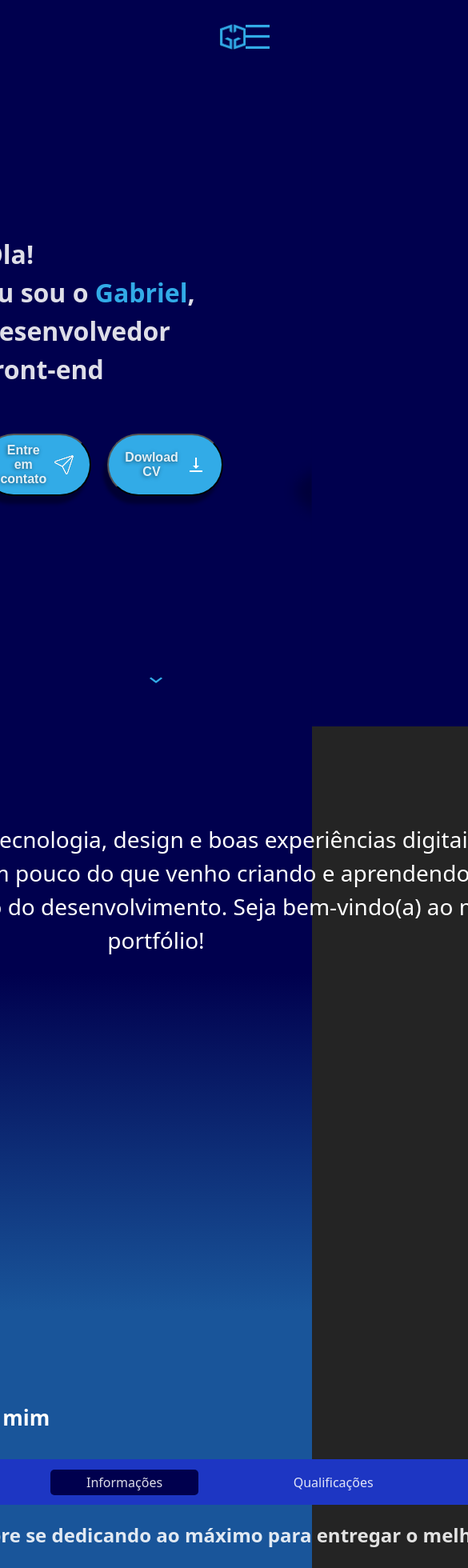
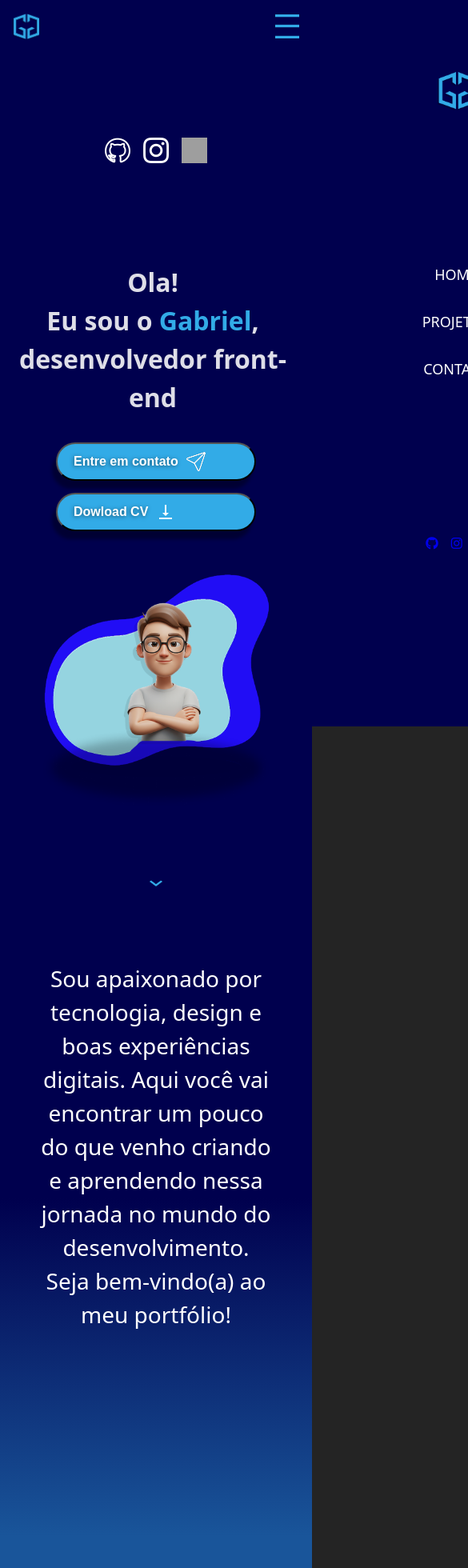
Before and after one commit to GabrielGuerreir0/GGportfolio, a React (Vite) app: page / in a window 390 px wide. Shown: the top 1960 px of the page at 80% size, 585 px wide, since content can reach past the window. Built offline with nearby package versions, Linux system fonts and the light colour scheme; grey boxes are pictures that could not be loaded; a web font is replaced by a local one.

Commit message:
responsividade

```diff
--- a/src/components/Footer/Footer.css
+++ b/src/components/Footer/Footer.css
@@ -1,20 +1,49 @@
 .content-footer {
   background-color: var(--cor-azul-escuro1);
-  justify-content: center;
   display: flex;
   flex-direction: column;
   align-items: center;
-  padding: 5rem;
+  justify-content: center;
+  padding: 5rem 1rem; /* Adicionado padding horizontal para evitar quebra */
+  text-align: center; /* Centraliza o texto */
+  color: var(--cor-txto); /* Cor do texto */
 }
+
 ul {
   list-style: none;
   display: flex;
   gap: 2rem;
+  padding: 0; /* Remove padding padrão da lista */
+  margin: 0; /* Remove margem padrão da lista */
+  margin-bottom: 2rem; /* Adiciona espaço abaixo dos ícones */
 }
+
 .icones {
   width: 1rem;
   height: 1rem;
 }
+
 .direitos-reservados {
   font-size: 0.75rem;
+  line-height: 1.5; /* Melhorar legibilidade em linhas de texto */
 }
+
+/*
+ * --------------------------------------------------------------------------------------
+ * MEDIA QUERIES PARA RESPONSIVIDADE (em telemóveis)
+ * --------------------------------------------------------------------------------------
+ */
+@media (max-width: 480px) {
+  .content-footer {
+    padding: 3rem 1rem; /* Reduz o padding para telas muito pequenas */
+  }
+
+  ul {
+    gap: 1.5rem; /* Reduz o espaçamento entre os ícones */
+  }
+
+  .icones {
+    width: 1.2rem; /* Aumenta ligeiramente o tamanho dos ícones para facilitar o clique */
+    height: 1.2rem;
+  }
+}
--- a/src/components/Navbar/Navbar.css
+++ b/src/components/Navbar/Navbar.css
@@ -5,27 +5,32 @@ nav {
   display: flex;
   align-items: center;
   justify-content: space-between;
-  padding: 1.8rem 13.5rem 1.8rem 17.1rem;
+  padding: 1.8rem 2rem; /* Ajustado para um padding mais flexível */
 }
+
 .logo img {
   width: 33px;
   height: 34px;
 }
+
 .menu-icon {
   display: flex;
   align-items: center;
   cursor: pointer;
 }
+
 .menu-icon img {
   width: 30px;
   height: 30px;
 }
+
 /* Menu lateral */
 .sidebar {
   position: fixed;
   top: 0;
   right: 0;
-  width: 30.6rem;
+  width: 100%; /* Ocupa a largura total em telas pequenas */
+  max-width: 30.6rem; /* Limite a largura em telas maiores */
   height: 100vh;
   background-color: var(--cor-azul-escuro1);
   padding: 2rem 1.5rem;
@@ -45,16 +50,19 @@ nav {
   width: 47px;
   height: 50px;
 }
+
 .sidebar-close {
   display: flex;
   justify-content: flex-end;
 }
+
 .sidebar-header {
   display: flex;
   align-items: center;
   justify-content: center;
   margin-bottom: 10rem;
 }
+
 .sidebar .close-btn {
   align-self: flex-end;
   font-size: 24px;
@@ -81,6 +89,7 @@ nav {
   font-size: 18px;
   transition: color 0.2s;
 }
+
 .sidebar-social {
   display: flex;
   justify-content: center;
@@ -91,14 +100,15 @@ nav {
 .sidebar ul li a:hover {
   color: var(--cor-azul-claro);
 }
+
 .overlay {
   position: fixed;
   top: 0;
   left: 0;
   width: 100vw;
   height: 100vh;
-  background-color: rgba(0, 0, 0, 0.6); /* preto translúcido */
-  z-index: 900; /* abaixo da sidebar que tem z-index: 1000 */
+  background-color: rgba(0, 0, 0, 0.6);
+  z-index: 900;
 }
 
 @keyframes fadeIn {
@@ -109,3 +119,24 @@ nav {
     opacity: 1;
   }
 }
+
+/*
+ * --------------------------------------------------------------------------------------
+ * MEDIA QUERIES PARA RESPONSIVIDADE EM TELAS MENORES (ex: telemóveis)
+ * --------------------------------------------------------------------------------------
+ */
+@media (max-width: 768px) {
+  nav {
+    padding: 1.8rem 1rem; /* Reduz o padding em telas menores */
+  }
+  .sidebar {
+    width: 80%; /* Ocupa 80% da tela em dispositivos móveis */
+  }
+}
+
+@media (max-width: 480px) {
+  /* Adicionalmente, ajusta a barra de navegação para telas muito pequenas */
+  nav {
+    padding: 1rem;
+  }
+}
--- a/src/components/Sobre/Sobre.css
+++ b/src/components/Sobre/Sobre.css
@@ -6,6 +6,7 @@
   position: relative;
   padding-left: 2rem;
 }
+
 .title-sobre::before {
   content: "";
   display: block;
@@ -17,44 +18,40 @@
   left: -0.5rem;
   position: absolute;
 }
+
 .select {
   width: 100%;
   justify-content: center;
   align-items: center;
   display: flex;
 }
+
 .navegacao {
   display: flex;
   flex-direction: row;
   gap: 2rem;
   border-radius: 5px;
   background-color: var(--cor-azul-claro3);
-  width: 42rem;
-  height: 3.6rem;
-  padding-left: 1rem;
-  padding-right: 1rem;
+  width: 100%; /* Largura flexível */
+  max-width: 42rem; /* Limite máximo para telas maiores */
+  height: auto;
+  padding: 0.8rem 1rem; /* Padding flexível */
   margin-left: 0.5rem;
   justify-content: center;
 }
+
 .active {
   background-color: var(--cor-azul-escuro1);
   padding: 0.1rem 2.8rem;
   border-radius: 5px;
 }
+
 .navegacao ul {
   padding: 0;
   display: flex;
   flex-direction: row;
   gap: 2rem;
   margin: 0;
-}
-.navegacao ul li {
-  list-style: none;
-  display: flex;
-  align-items: center;
-  justify-content: center;
-}
-.navegacao ul {
   width: 100%;
   display: flex;
   justify-content: space-around;
@@ -62,36 +59,46 @@
   cursor: pointer;
 }
 
+.navegacao ul li {
+  list-style: none;
+  display: flex;
+  align-items: center;
+  justify-content: center;
+}
+
 .descricao-text {
-  width: 56rem;
+  width: 100%; /* Largura flexível */
+  max-width: 56rem; /* Limite máximo para telas maiores */
   text-align: center;
   font-size: 22px;
 }
 .descricao-text h2 {
   font-size: 24px;
 }
-.informacao {
-}
+
 .informacao-text-line {
   display: flex;
   flex-direction: row;
   align-items: center;
-
   gap: 1rem;
   justify-content: space-between;
 }
+
 .informacao-text {
   display: flex;
   align-items: center;
 }
+
 .minha-apresentacao {
   font-size: 1.37rem;
   color: #d5d5ff;
   margin-bottom: 3rem;
 }
+
 .informacao-text {
   margin-bottom: 3rem;
 }
+
 .informacao-text img {
   margin-right: 0.5rem;
 }
@@ -100,9 +107,11 @@
   padding-left: 6rem;
   font-size: 1.2rem;
 }
+
 .descricao-text-skill h3 {
   font-size: 1.5rem;
 }
+
 .informacao-skills ul {
   display: flex;
   flex-direction: column;
@@ -110,10 +119,12 @@
   list-style: inside;
   font-size: 1.2rem;
 }
+
 .lista-ferramentas-skills {
   padding-top: 2rem;
   padding-left: 6rem;
 }
+
 .lista-ferramentas-skills ul li img {
   width: 3rem;
   height: auto;
@@ -132,7 +143,7 @@
 
 .timeline {
   display: grid;
-  grid-template-columns: 1fr 1fr;
+  grid-template-columns: 1fr 1fr; /* Mantém o layout de 2 colunas em telas maiores */
   gap: 40px;
 }
 
@@ -166,3 +177,74 @@
   font-size: 0.85rem;
   color: #94a3b8;
 }
+
+/*
+ * --------------------------------------------------------------------------------------
+ * MEDIA QUERIES PARA RESPONSIVIDADE (em telemóveis)
+ * --------------------------------------------------------------------------------------
+ */
+@media (max-width: 768px) {
+  .title-sobre {
+    text-align: center;
+    padding-left: 0;
+  }
+
+  .title-sobre::before {
+    display: none;
+  }
+
+  .home-content-avatar-sobre img {
+    width: 42%;
+    height: auto;
+  }
+  .navegacao {
+    flex-direction: column;
+    height: auto;
+    width: 90%;
+    margin-left: 0;
+    padding: 1rem;
+  }
+
+  .navegacao ul {
+    flex-direction: column;
+    align-items: center;
+    gap: 1rem;
+    padding: 0;
+  }
+
+  .active {
+    width: 100%;
+    text-align: center;
+    padding: 0.5rem 0;
+  }
+
+  .descricao-text {
+    font-size: 18px;
+  }
+
+  .informacao-text {
+    justify-content: center;
+  }
+
+  .informacao-text-line {
+    flex-direction: column;
+    align-items: center;
+    text-align: center;
+  }
+
+  .descricao-text-skill,
+  .informacao-skills ul,
+  .lista-ferramentas-skills {
+    padding-left: 0; /* Remove padding lateral em telas pequenas */
+    text-align: center;
+  }
+
+  .timeline {
+    grid-template-columns: 1fr; /* Coloca os elementos em uma única coluna */
+    gap: 20px;
+  }
+
+  .qualificacoes {
+    padding: 15px;
+  }
+}
--- a/src/index.css
+++ b/src/index.css
@@ -13,7 +13,7 @@
   -webkit-font-smoothing: antialiased;
   -moz-osx-font-smoothing: grayscale;
 
-  ---cor-txto: #fff;
+  --cor-txto: #fff;
   --cor-branco-puro: #fff;
   --cor-azul-claro: #32abe7;
   --cor-azul-claro2: #19559a;
--- a/src/pages/Contato/Contato.tsx
+++ b/src/pages/Contato/Contato.tsx
@@ -120,8 +120,8 @@ const Contato: React.FC = () => {
             </div>
           </div>
         </div>
+        <Footer />
       </main>
-      <Footer />
     </div>
   );
 };
--- a/src/pages/Home/Home.css
+++ b/src/pages/Home/Home.css
@@ -1,11 +1,17 @@
+main {
+  width: 100%;
+  height: 100vh;
+}
+
 .home-main {
   background-color: var(--cor-azul-escuro1);
   display: flex;
   align-items: center;
   justify-content: center;
-  padding-top: 9.3rem;
-  padding-bottom: 9.3rem;
+  padding: 0rem 2rem 9.3rem 2rem; /* Adicionado padding horizontal para telas maiores */
+  min-height: 100vh;
 }
+
 .home-contentsocial ul {
   display: flex;
   flex-direction: column;
@@ -21,9 +27,9 @@
   width: 32px;
   height: 32px;
 }
+
 .home-contentsocial {
   position: relative;
-  padding-bottom: 1 0.5rem;
   padding-right: 1.2rem;
 }
 
@@ -46,7 +52,9 @@
   display: flex;
   gap: 20px;
 }
+
 .botao {
+  cursor: pointer;
   background-color: var(--cor-azul-claro);
   color: var(--cor-txto);
   padding: 10px 20px;
@@ -58,12 +66,9 @@
   gap: 10px;
   align-items: center;
   font-weight: bold;
+  white-space: nowrap; /* Evita quebras de linha em botões */
 }
-.botão img {
-  width: 24px;
-  height: 24px;
-  margin-right: 10px;
-}
+
 .home-content-text {
   padding-right: 15rem;
 }
@@ -71,9 +76,7 @@
   margin-bottom: 3.5rem;
   padding-right: 0.5rem;
 }
-.home-content-text .botoes-interacao {
-  padding-right: 2rem;
-}
+
 .home-content-avatar {
   background-image: url("../../assets/imgs/moldura1.png");
   background-size: contain;
@@ -86,6 +89,7 @@
   justify-content: center;
   animation: scale-in 0.8s ease-out forwards;
   position: relative;
+  min-width: 20rem; /* Garante tamanho mínimo */
 }
 
 .home-content-avatar::after {
@@ -102,6 +106,7 @@
   height: 8rem;
   z-index: 1;
 }
+
 .avatar-img {
   width: 65%;
   height: 65%;
@@ -120,27 +125,36 @@
   align-items: center;
   justify-content: center;
   height: 100vh;
+  padding: 0 2rem; /* Adicionado padding horizontal */
 }
+
 .dwon-indicator-image {
   margin-top: 15rem;
   margin-bottom: 10rem;
 }
+
 .dwon-indicator-text {
   color: var(--cor-branco-puro);
   text-align: center;
-  width: 62.5rem;
-  font-size: 28px;
+  width: 100%; /* Torna a largura fluida */
+  max-width: 62.5rem; /* Adiciona um limite máximo */
+  font-size: 1.75rem; /* Ajustado para rem */
   margin-bottom: 40rem;
 }
+
 .texto {
   font-size: 1.75rem;
 }
+
 .home-content-sobre {
   display: flex;
   align-items: center;
   justify-content: center;
   background-color: var(--cor-azul-claro2);
+  padding: 4rem 2rem; /* Adicionado padding para evitar quebra */
+  flex-wrap: wrap; /* Permite quebras de linha em telas menores */
 }
+
 .home-content-avatar-sobre {
   background-image: url("../../assets/imgs/moldura2.png");
   background-size: contain;
@@ -153,7 +167,9 @@
   justify-content: center;
   animation: scale-in 0.8s ease-out forwards;
   position: relative;
+  min-width: 25rem; /* Tamanho mínimo para a moldura */
 }
+
 .home-content-cards {
   background-image: linear-gradient(
     to bottom,
@@ -162,10 +178,20 @@
   );
   text-align: center;
   display: flex;
+  flex-direction: column; /* Organiza em coluna */
+  align-items: center;
   justify-content: center;
   padding-top: 15rem;
+  padding-bottom: 5rem;
+  min-height: 100vh;
 }
-.home-content-cards h2::after {
+
+.home-content-cards h2 {
+  position: relative;
+  margin-bottom: 5rem;
+}
+
+.home-content-cards .title-cards-servico::after {
   content: "";
   background-image: url("../../assets/imgs/detalhe-card.png");
   background-size: contain;
@@ -174,6 +200,8 @@
   height: 2rem;
   position: absolute;
   left: -2.5rem;
+  top: 50%;
+  transform: translateY(-50%);
 }
 
 .content-cards {
@@ -182,16 +210,9 @@
   justify-content: center;
   flex-wrap: wrap;
   gap: 2rem;
+  padding: 0 1rem;
+}
 
-  height: 100vh;
-}
-.title-cards {
-  position: absolute;
-}
-.title-cards::after {
-  content: "";
-  background-image: url("../../assets/imgs/detalhe-card.png");
-}
 .home-content-projetos {
   background-color: var(--cor-azul-escuro1);
   display: flex;
@@ -207,12 +228,17 @@
   align-items: center;
   justify-content: center;
   height: 26.6rem;
-}
-.home-content-contact h2 {
-  width: 34.3rem;
-  font-size: 2rem;
+  padding: 0 1rem;
   text-align: center;
 }
+
+.home-content-contact h2 {
+  font-size: 2rem;
+  margin-bottom: 2rem;
+  width: 100%; /* Torna a largura fluida */
+  max-width: 34.3rem;
+}
+
 .home-content-contact button {
   background-color: var(--cor-azul-claro);
   color: var(--cor-txto);
@@ -225,6 +251,7 @@
   gap: 10px;
   align-items: center;
   font-weight: bold;
+  cursor: pointer;
 }
 
 @keyframes scale-in {
@@ -237,3 +264,116 @@
     opacity: 1;
   }
 }
+
+/*
+ * --------------------------------------------------------------------------------------
+ * MEDIA QUERIES PARA RESPONSIVIDADE EM TELAS MENORES (ex: telemóveis)
+ * --------------------------------------------------------------------------------------
+ */
+@media (max-width: 768px) {
+  .home-main {
+    flex-direction: column; /* Coloca os elementos em coluna */
+    padding: 5rem 1rem;
+    text-align: center;
+  }
+
+  .home-contentsocial {
+    position: static; /* Remove o posicionamento absoluto */
+    padding-bottom: 2rem;
+    padding-right: 0;
+  }
+
+  .home-contentsocial::before {
+    display: none; /* Esconde a linha vertical */
+  }
+
+  .home-contentsocial ul {
+    flex-direction: row; /* Coloca os ícones sociais em linha */
+    justify-content: center;
+    gap: 1rem;
+    margin-right: 0;
+  }
+
+  .home-content-text {
+    padding-right: 0;
+    margin-top: 2rem;
+  }
+
+  .home-content-text h1 {
+    font-size: 2rem;
+    margin-bottom: 2rem;
+  }
+
+  .botoes-interacao {
+    flex-direction: column;
+    gap: 15px;
+    align-items: center;
+  }
+
+  .botao {
+    cursor: pointer;
+    width: 100%;
+    max-width: 250px;
+  }
+
+  .home-content-avatar {
+    width: 18rem;
+    height: 18rem;
+    min-width: 15rem;
+    margin-top: 2rem;
+  }
+
+  .home-content-avatar::after {
+    width: 18rem;
+    background-size: 18rem;
+    bottom: -1.5rem;
+    height: 6rem;
+  }
+
+  .dwon-indicator-text {
+    font-size: 1.25rem;
+    width: 90%;
+    margin-bottom: 20rem; /* Ajustado para telas menores */
+  }
+
+  .dwon-indicator-image {
+    margin-top: 5rem;
+    margin-bottom: 5rem;
+  }
+
+  .home-content-sobre {
+    flex-direction: column;
+  }
+
+  .home-content-avatar-sobre {
+    width: 25rem;
+    height: 25rem;
+    min-width: 18rem;
+    margin-bottom: 2rem;
+  }
+
+  .home-content-cards {
+    padding-top: 5rem;
+    padding-bottom: 5rem;
+  }
+
+  .title-cards {
+    position: static;
+    margin-bottom: 2rem;
+    font-size: 2rem;
+  }
+
+  .home-content-cards h2::after {
+    display: none;
+  }
+
+  .home-content-contact {
+    height: auto;
+    padding: 3rem 1rem;
+  }
+
+  .home-content-contact h2 {
+    font-size: 1.5rem;
+    margin-bottom: 1.5rem;
+  }
+}
--- a/src/pages/Home/Home.tsx
+++ b/src/pages/Home/Home.tsx
@@ -134,7 +134,7 @@ const Home = () => {
           </div>
         </div>
         <div className="home-content-cards">
-          <h2 className="title-cards">Serviços</h2>
+          <h2 className="title-cards-servico">Serviços</h2>
           <div className="content-cards">
             <Card
               url={webIcon}
```
Also changed, not shown: src/components/Projetos/Projetos.css (+77 -0 lines), src/pages/Contato/Contato.css (+95 -5 lines), 1 other file (tests, documents, lock files or other folders).
